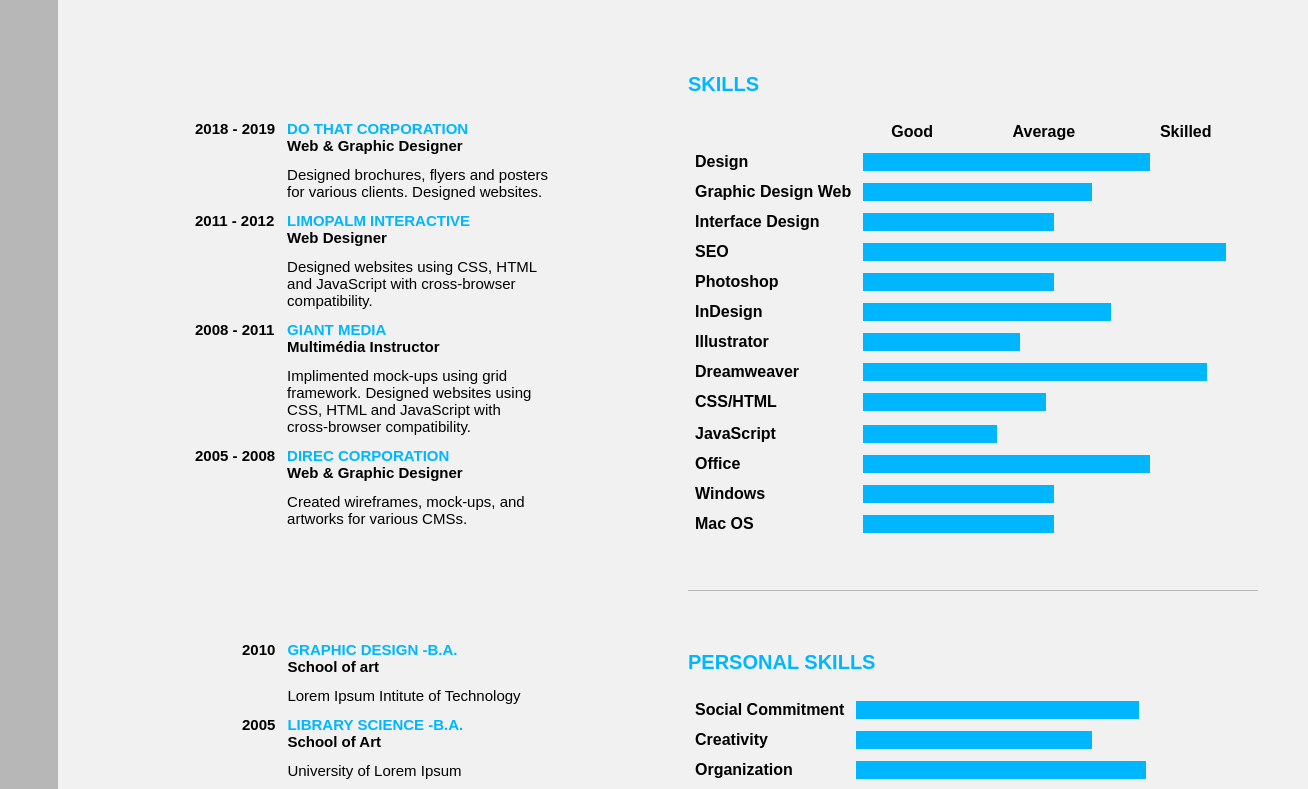
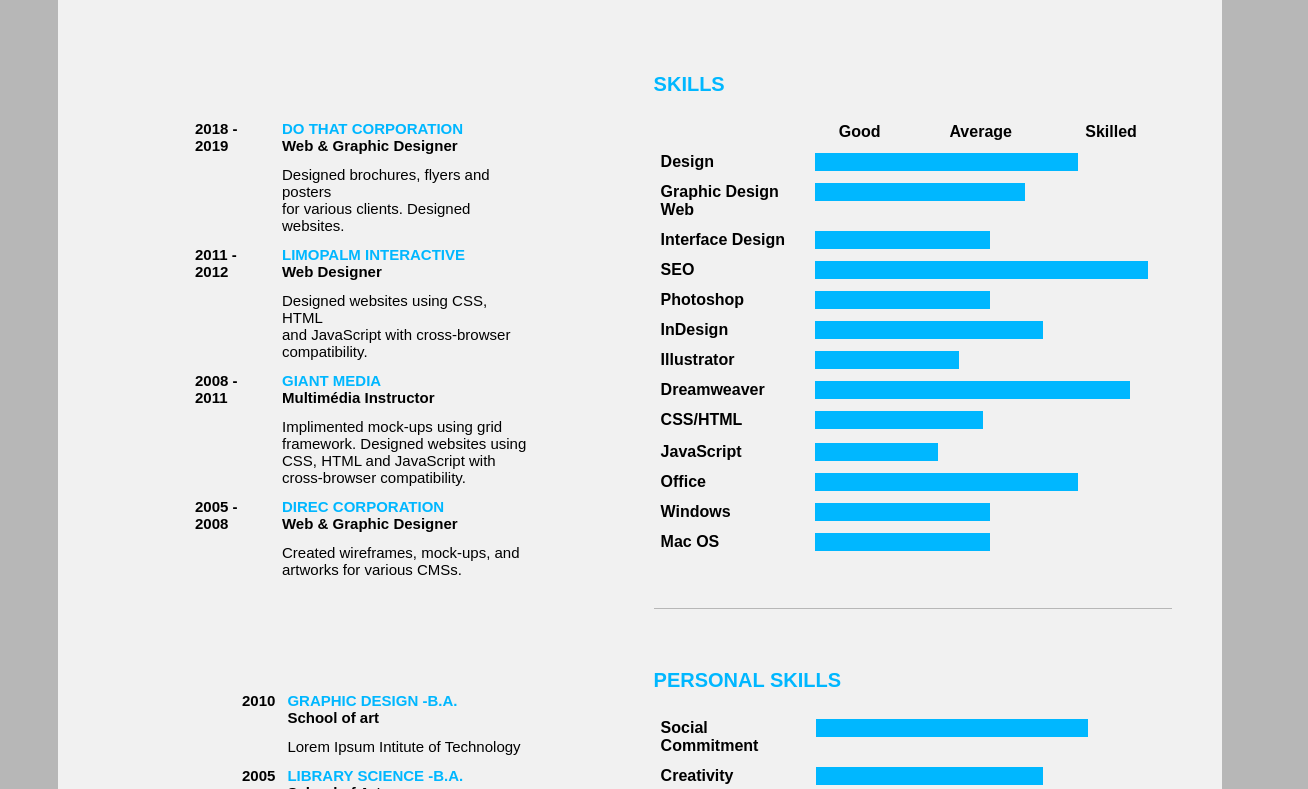
Before and after one commit to Bunyaminserbest/CV-tableau, a plain HTML site: page index.html in a window 1280 px wide. Shown: the part 306-1095 px from the top of the page, 1308 px wide, since content can reach past the window. Drawn offline with Linux system fonts and the light colour scheme.

Commit message:
changeWidth

```diff
--- a/style.css
+++ b/style.css
@@ -8,7 +8,6 @@ body{
     margin: 50px;
     position: relative;
     padding: 0px 50px 50px 50px;
-    width: 1150px
 }
 
 .displayFlex{
```
